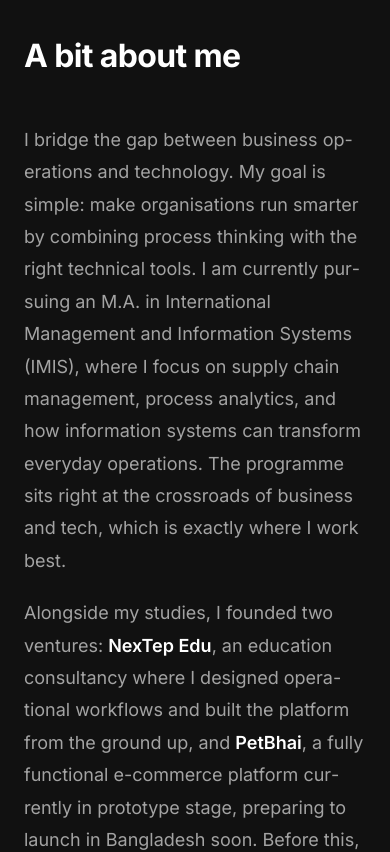
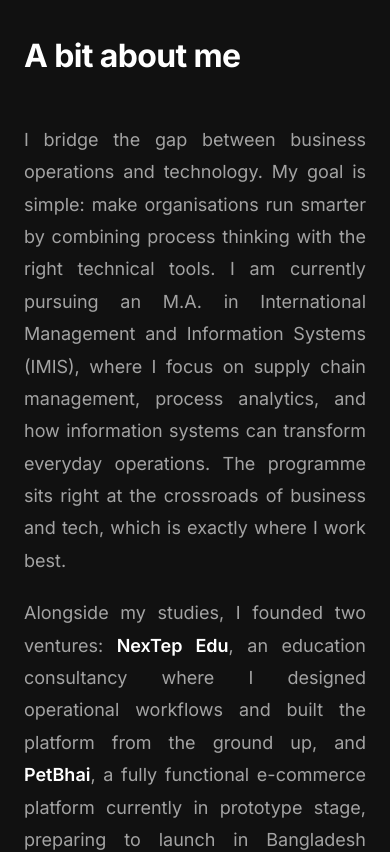
Before and after one commit to myselfrezaul7/portfolio, a Next.js app: page / in a window 390 px wide. Shown: the part 9900-10752 px from the top of the page. Built offline with nearby package versions, Linux system fonts and the light colour scheme.

Commit message:
style: revert mobile text alignment override for About section

```diff
--- a/src/components/About.module.css
+++ b/src/components/About.module.css
@@ -43,14 +43,6 @@
     line-height: 1.8;
     margin-bottom: 20px;
     text-align: justify;
-}
-
-@media (max-width: 767px) {
-    .bio {
-        text-align: left;
-        hyphens: auto;
-        -webkit-hyphens: auto;
-    }
 }
 
 .bio:last-child {
```
